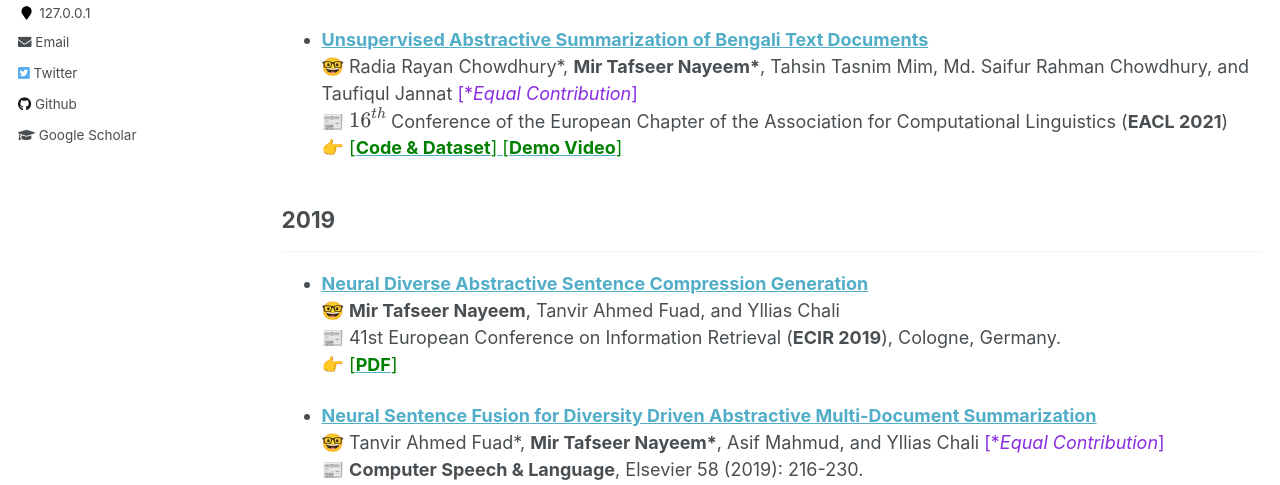
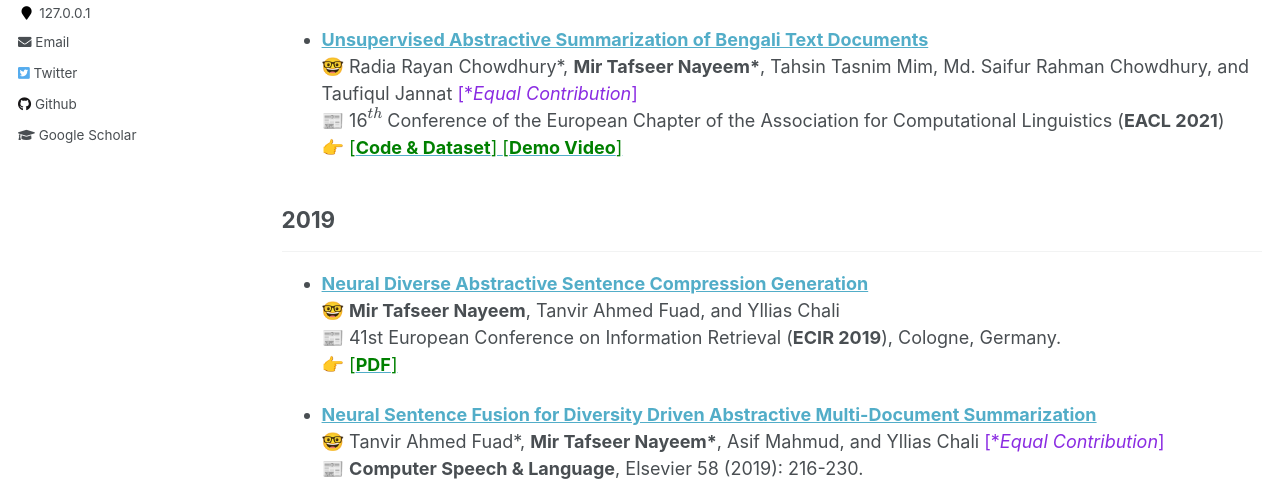
Before and after one commit to sujan-sarker/sujan-sarker.github.io, a Jekyll site: the page built from _pages/publications.md, in a window 1280 px wide and 900 px high. Shown: the part 406-891 px from the top of the window. Built offline with Jekyll 4.4.1, drawn with Linux system fonts in a browser that asks for light colours; formulas are drawn with MathJax 3.

```diff
--- a/_pages/publications.md
+++ b/_pages/publications.md
@@ -16,7 +16,7 @@ author_profile: true
 
 * [**Unsupervised Abstractive Summarization of Bengali Text Documents**](https://arxiv.org/abs/2102.04490)<br/>
 🤓 Radia Rayan Chowdhury\*, **Mir Tafseer Nayeem\***, Tahsin Tasnim Mim, Md. Saifur Rahman Chowdhury, and Taufiqul Jannat <span style ="color:BlueViolet"> [\**Equal Contribution*]</span> <br/>
-📰 $16^{th}$ Conference of the European Chapter of the Association for Computational Linguistics (**EACL 2021**) <br/>
+📰 16$^{th}$ Conference of the European Chapter of the Association for Computational Linguistics (**EACL 2021**) <br/>
 👉 [<span style ="color:Green"> [**Code & Dataset**] </span>](https://github.com/tafseer-nayeem/BengaliSummarization) [<span style ="color:Green"> [**Demo Video**] </span>](https://youtu.be/LrnskktiXcg)
 
 
```
